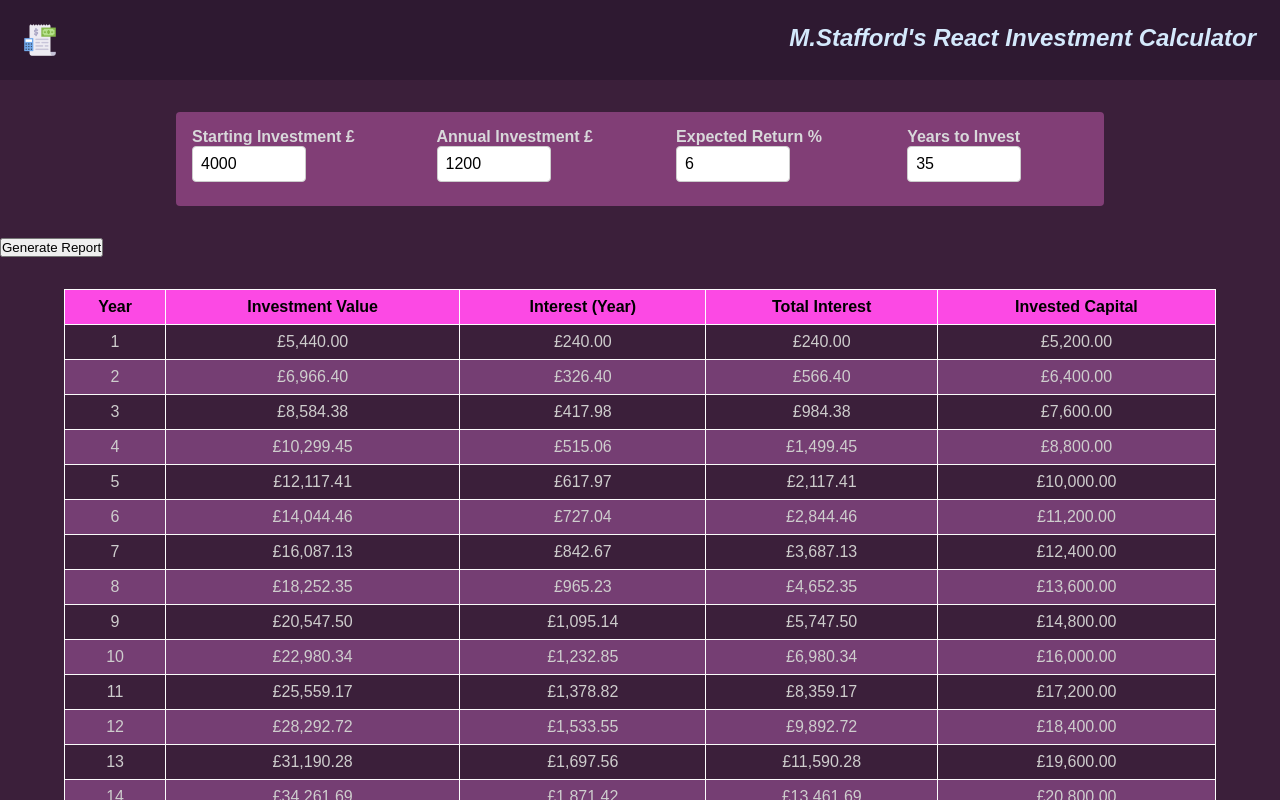
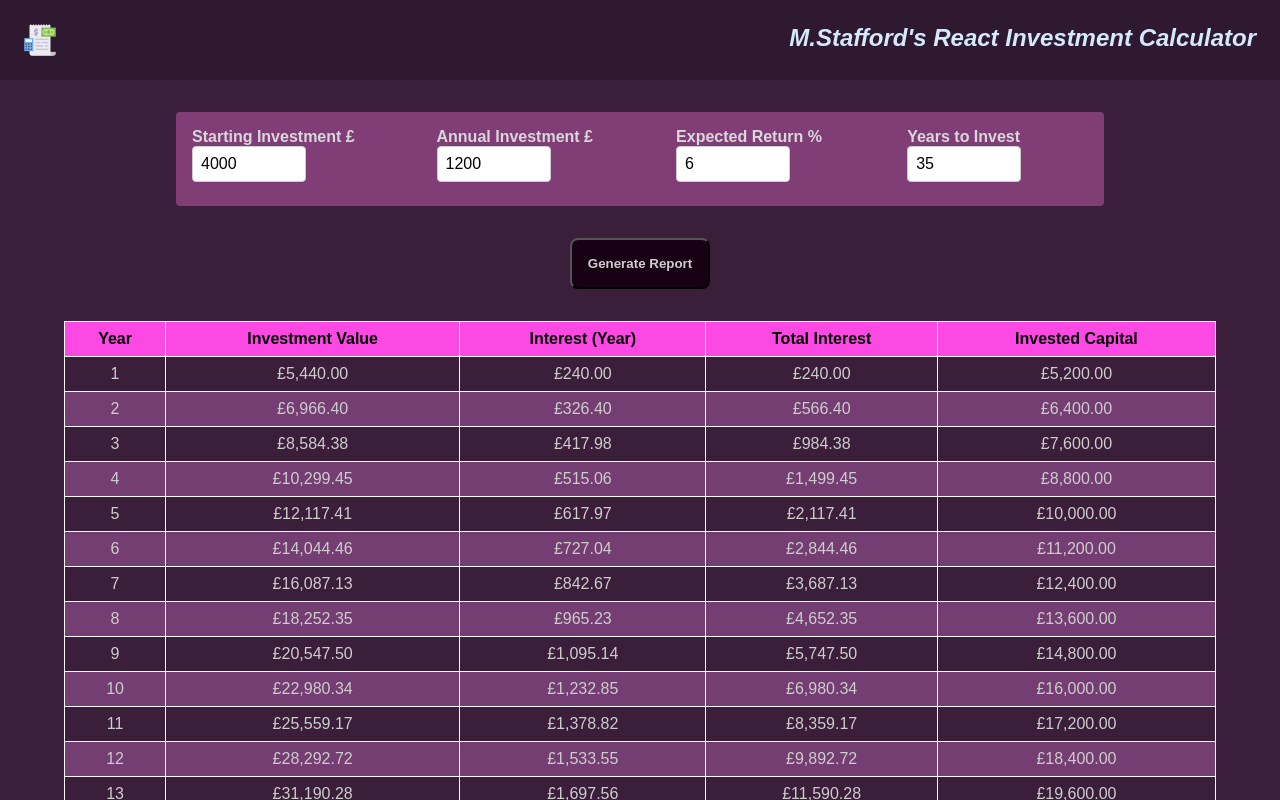
Before and after one commit to mstafford93/investment-calc-vite, a React (Vite) app: page / in a window 1280 px wide. Shown: the top 800 px of the page. Built offline with nearby package versions, Linux system fonts and the light colour scheme.

Commit message:
css to button

```diff
--- a/src/components/CssOutputData.css
+++ b/src/components/CssOutputData.css
@@ -5,6 +5,22 @@
   color: rgb(206, 205, 205);
   font-family: Arial, Helvetica, sans-serif;
   border-radius: 8px;
+}
+
+.buttonContainer {
+  text-align: center;
+}
+
+.PDFButton {
+  background-color: #180115;
+  color: rgb(206, 205, 205);
+  padding: 1rem;
+  font-weight: 700;
+  border-radius: 8px;
+}
+
+.PDFButton:hover {
+  background-color: #88267b;
 }
 
 table {
--- a/src/components/OutputData.jsx
+++ b/src/components/OutputData.jsx
@@ -28,7 +28,9 @@ const OutputData = ({ userInput }) => {
 
     return (
       <>
-      <button onClick={handleGenerateReport}>Generate Report</button>
+      <div className='buttonContainer'>
+      <button onClick={handleGenerateReport} className='PDFButton'>Generate Report</button>
+      </div>
   <table>
     <thead>
       <tr>
```
